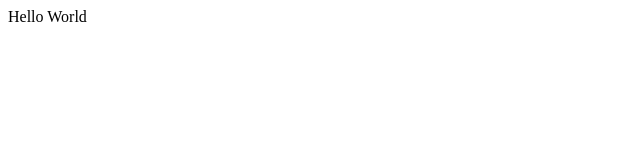
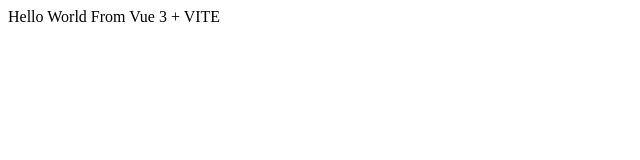
Before and after one commit to TAYYAB-BUKC/Vue3-Fundamentals, a Vue app in the folder Components/vue-components-demo/: page / in a window 1280 px wide. Shown: the top 160 px of the page, without its empty margins (0-640 px from the left). Built offline with nearby package versions, Linux system fonts and the light colour scheme.

Commit message:
Hello World From Vue 3 + VITE implemented.

```diff
--- a/Components/vue-components-demo/src/components/App.vue
+++ b/Components/vue-components-demo/src/components/App.vue
@@ -1,5 +1,20 @@
+<style>
+</style>
+
 <template>
     <div>
-        Hello World
+        {{message}}
     </div>
 </template>
+
+<script>
+    export default{
+        setup(){
+            const message = 'Hello World From Vue 3 + VITE';
+
+            return {
+                message
+            }
+        }
+    }
+</script>
```
